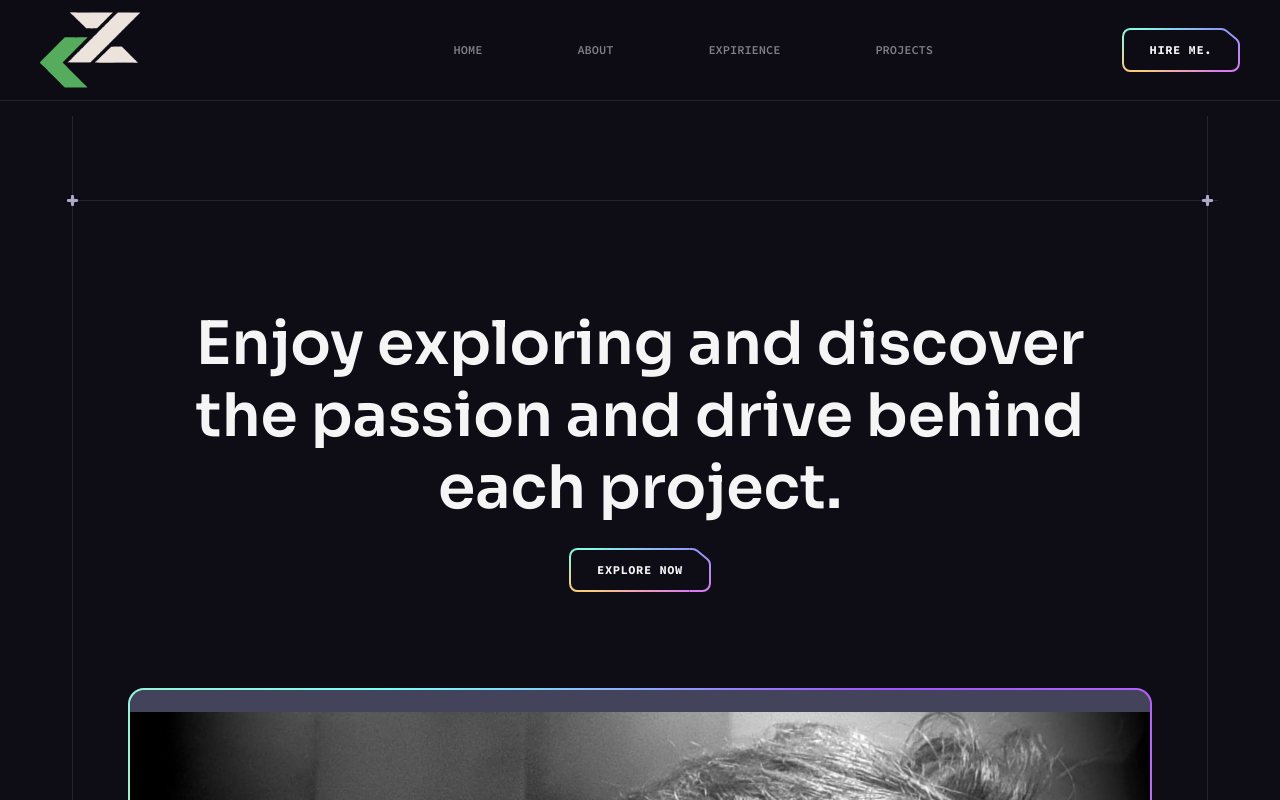
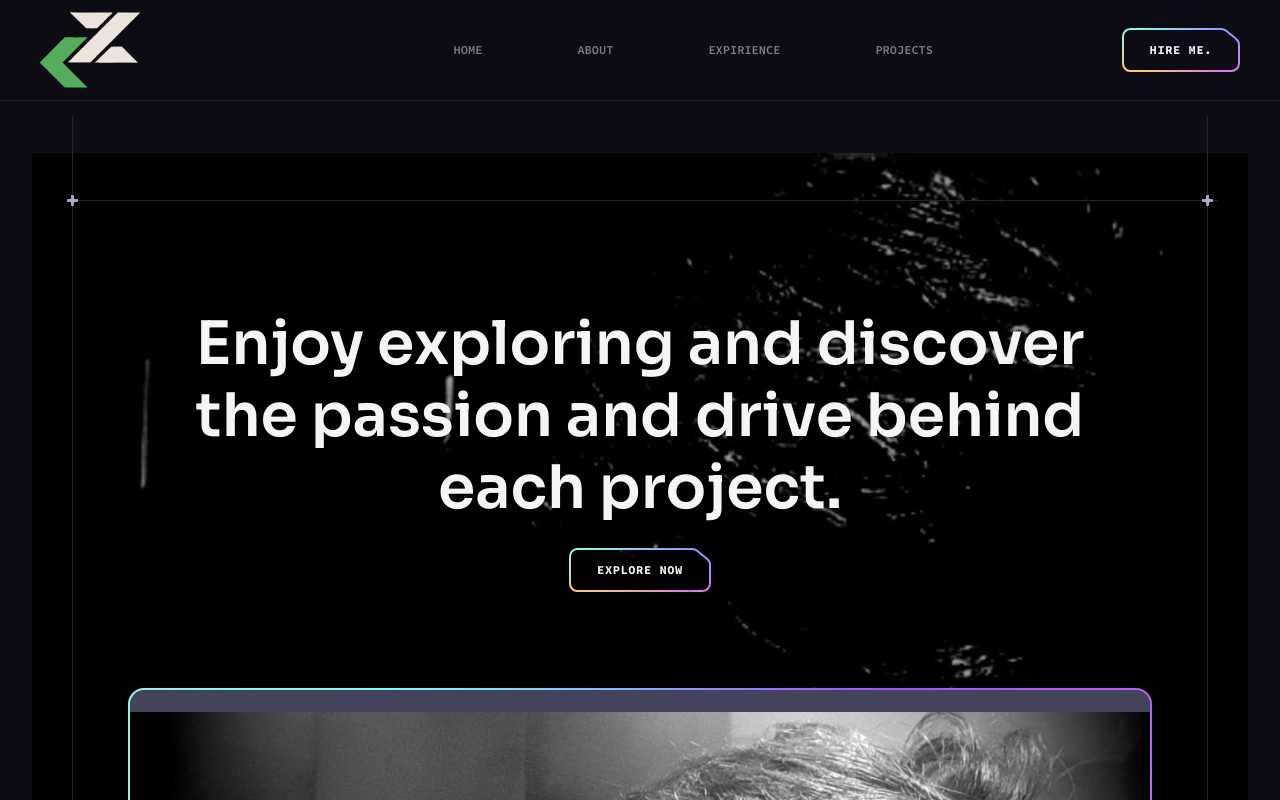
Before and after one commit to Dz-devz/Personal-Portfolio, a React (Vite) app: page / in a window 1280 px wide. Shown: the top 800 px of the page. Built offline with nearby package versions, Linux system fonts and the light colour scheme.

Commit message:
progress: added background for image

```diff
--- a/src/components/hero.tsx
+++ b/src/components/hero.tsx
@@ -1,6 +1,7 @@
 import Button from "./button";
 import Section from "./section";
 import DzDP from "../assets/DzDP.jpg";
+import DzShadow from "../assets/DzShadow.jpg";
 
 export default function Hero() {
   return (
@@ -34,6 +35,15 @@
               </div>
             </div>
           </div>
+          <div className="absolute -top-[54%] left-1/2 w-[234%] -translate-x-1/2 md:-top-[46%] md:w-[138%] lg:-top-[104%]">
+            <img
+              src={DzShadow}
+              className="w-full"
+              width={1440}
+              height={1800}
+              alt="Display Picture Shadow"
+            />
+          </div>
         </div>
       </div>
     </Section>
```
Also changed, not shown: src/assets/DzShadow.jpg (added).
